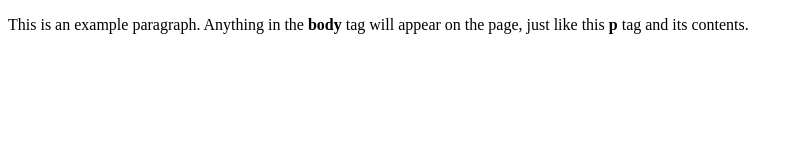
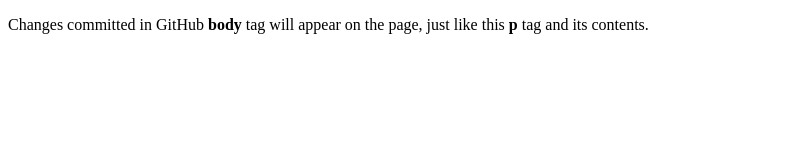
Before and after one commit to Sureshdcbe/git-demo, a plain HTML site: page web/index.html in a window 1280 px wide. Shown: the whole page, without its empty margins (0-800 px from the left). Drawn offline with Linux system fonts and the light colour scheme.

Commit message:
changes commited in github

```diff
--- a/web/index.html
+++ b/web/index.html
@@ -4,6 +4,6 @@
     <title>This is the title of the webpage!</title>
   </head>
   <body>
-    <p>This is an example paragraph. Anything in the <strong>body</strong> tag will appear on the page, just like this <strong>p</strong> tag and its contents.</p>
+    <p> Changes committed in GitHub <strong>body</strong> tag will appear on the page, just like this <strong>p</strong> tag and its contents.</p>
   </body>
 </html>
```
